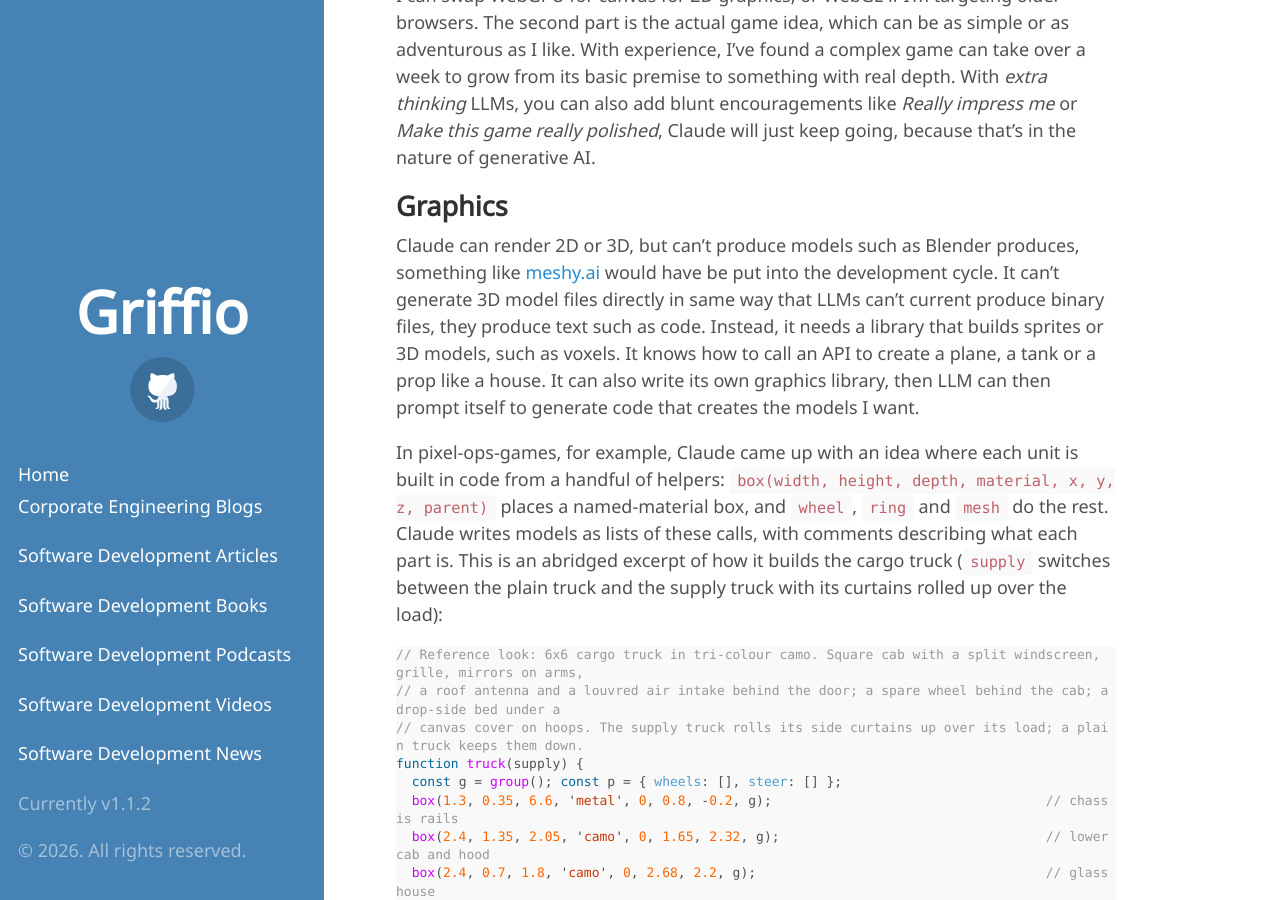
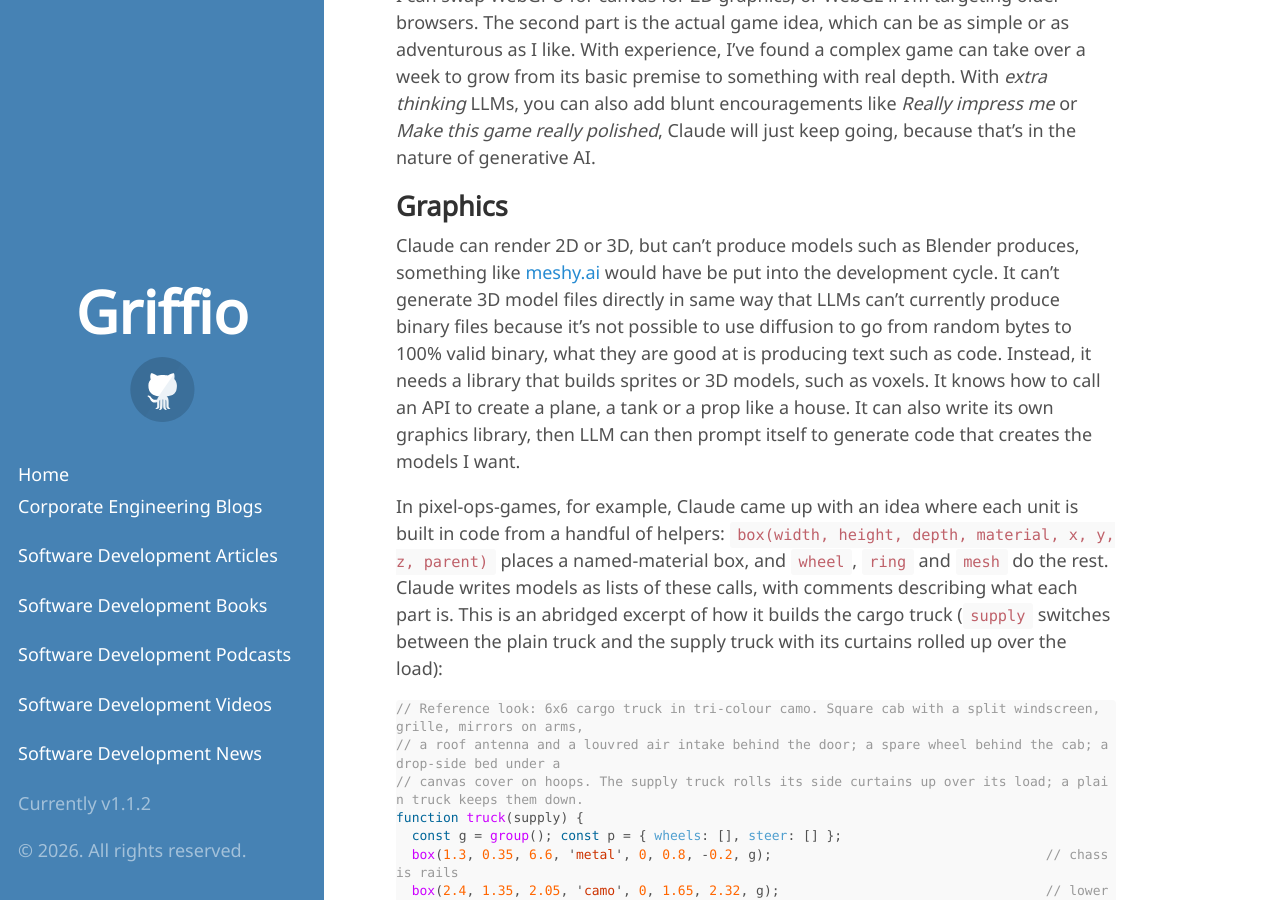
Before and after one commit to griffio/griffio.github.io, a Jekyll site: the page built from _posts/2026-11-10-Using-Claude-Code-For-Agent-Driven-Web-Browser-Games.md, in a window 1280 px wide and 900 px high, scrolled down 921 px. Built offline with Jekyll 4.4.1, drawn with Linux system fonts in a browser that asks for light colours; some web fonts are replaced.

Commit message:
Update 2026-11-10-Using-Claude-Code-For-Agent-Driven-Web-Browser-Games.md

```diff
--- a/_posts/2026-11-10-Using-Claude-Code-For-Agent-Driven-Web-Browser-Games.md
+++ b/_posts/2026-11-10-Using-Claude-Code-For-Agent-Driven-Web-Browser-Games.md
@@ -33,7 +33,7 @@
 
 ## Graphics
 
-Claude can render 2D or 3D, but can't produce models such as Blender produces, something like [meshy.ai](https://www.meshy.ai/) would have be put into the development cycle. It can't generate 3D model files directly in same way that LLMs can't current produce binary files, they produce text such as code. Instead, it needs a library that builds sprites or 3D models, such as voxels. It knows how to call an API to create a plane, a tank or a prop like a house. It can also write its own graphics library, then LLM can then prompt itself to generate code that creates the models I want.
+Claude can render 2D or 3D, but can't produce models such as Blender produces, something like [meshy.ai](https://www.meshy.ai/) would have be put into the development cycle. It can't generate 3D model files directly in same way that LLMs can't currently produce binary files because it's not possible to use diffusion to go from random bytes to 100% valid binary, what they are good at is producing text such as code. Instead, it needs a library that builds sprites or 3D models, such as voxels. It knows how to call an API to create a plane, a tank or a prop like a house. It can also write its own graphics library, then LLM can then prompt itself to generate code that creates the models I want.
 
 In pixel-ops-games, for example, Claude came up with an idea where each unit is built in code from a handful of helpers: `box(width, height, depth, material, x, y, z, parent)` places a named-material box, and `wheel`, `ring` and `mesh` do the rest. Claude writes models as lists of these calls, with comments describing what each part is. This is an abridged excerpt of how it builds the cargo truck (`supply` switches between the plain truck and the supply truck with its curtains rolled up over the load):
 
```
